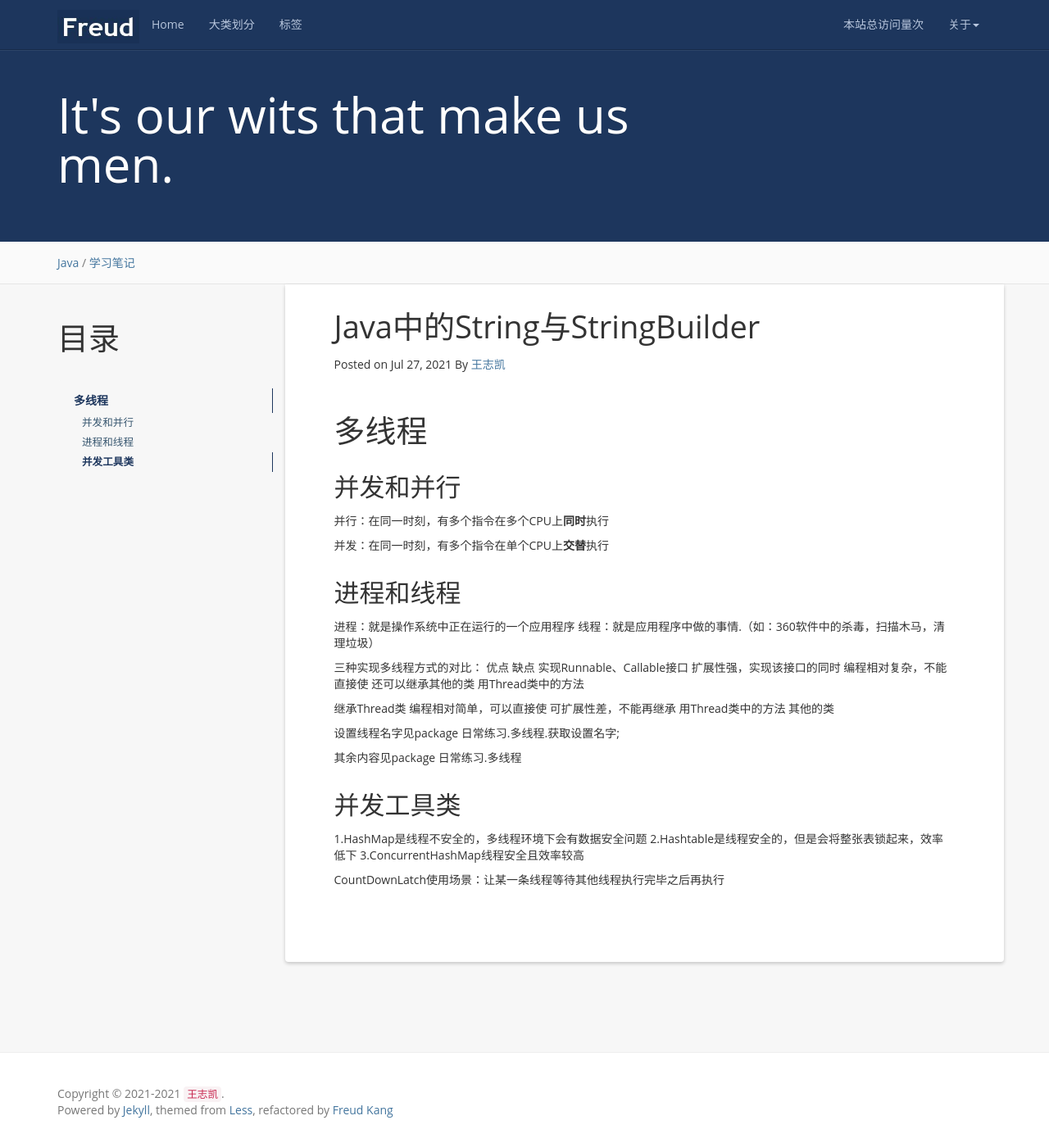
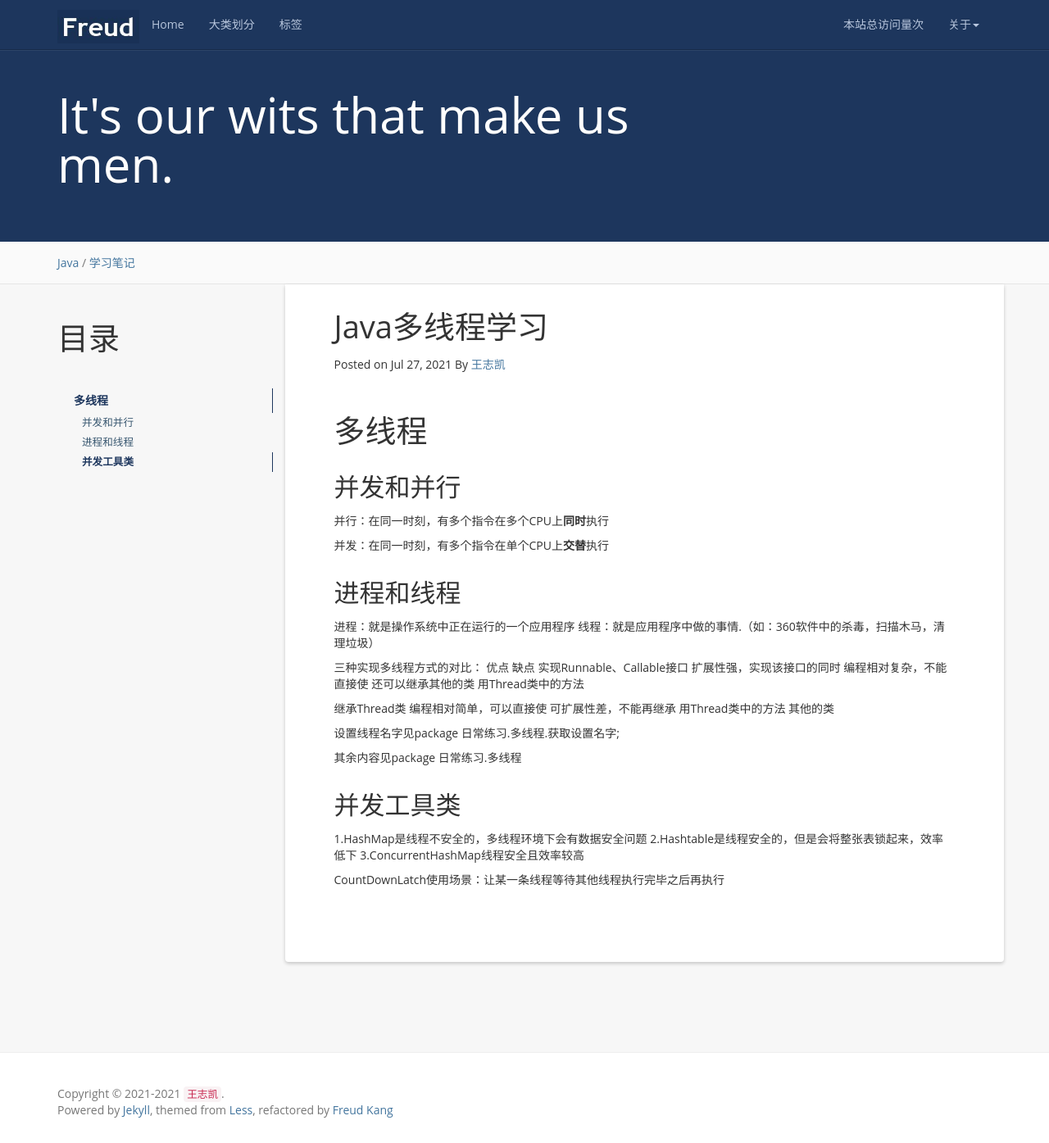
Before and after one commit to w-40/w-40.github.io, a Jekyll site: the page built from _posts/2021-07-27-多线程.md, in a window 1280 px wide and 1395 px high. Shown: the whole window at 82% size. Built offline with Jekyll 4.4.1, drawn with Linux system fonts in a browser that asks for light colours; nearby versions of some CDN libraries; a script that is not in the unit is left out; comment, search, counter and statistics services are not loaded.

Commit message:
Add files via upload

```diff
--- a/_posts/2021-07-27-多线程.md
+++ b/_posts/2021-07-27-多线程.md
@@ -1,7 +1,7 @@
 ---
 layout: post
 #标题配置
-title:  Java中的String与StringBuilder
+title:  Java多线程学习
 #时间配置
 date:   2021-07-27 19:00:00 +0800
 #目录配置
```
